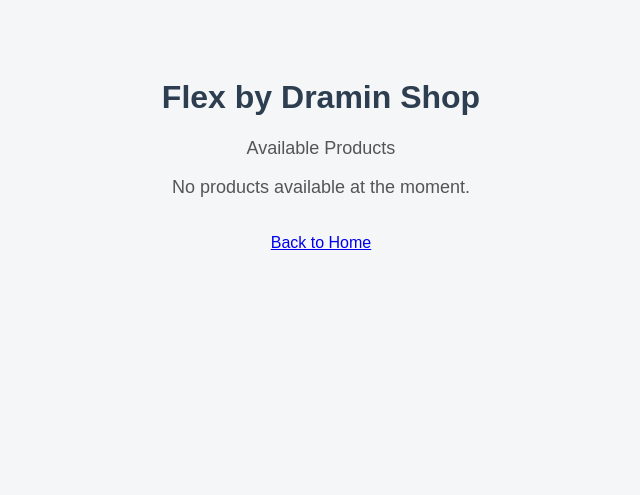
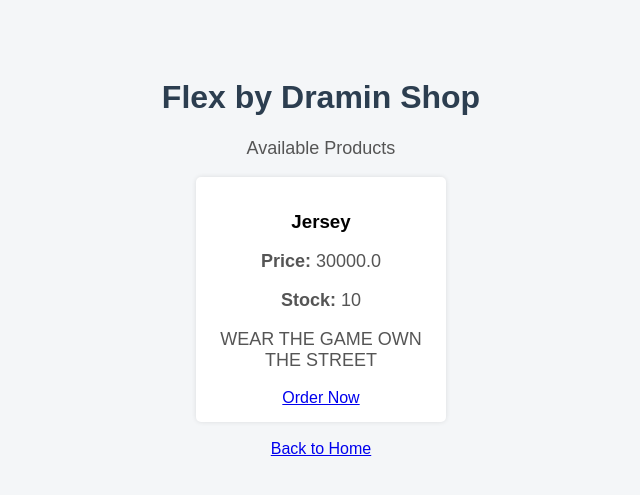
Before and after one commit to Akim-Amini/flex-by-dramin, a Flask app: page /shop in a window 1280 px wide. Shown: the top 495 px of the page, without its empty margins (319-959 px from the left). Run offline with Flask 3, Linux system fonts and the light colour scheme; data comes from the database, SQL or seed files in the repository; both versions use the stored data as it was after the commit.

Commit message:
Migrate product and order logic from in-memory storage to SQLite database

```diff
--- a/app.py
+++ b/app.py
@@ -1,5 +1,23 @@
 from flask import Flask, render_template, request, redirect, url_for
+import sqlite3
 app = Flask(__name__)
+
+def init_db():
+    conn = sqlite3.connect("flex.db")
+    cursor = conn.cursor()
+
+    cursor.execute("""
+        CREATE TABLE IF NOT EXISTS products (
+            id INTEGER PRIMARY KEY AUTOINCREMENT,
+            name TEXT NOT NULL,
+            price REAL NOT NULL,
+            stock INTEGER NOT NULL,
+            description TEXT
+        )
+    """)
+
+    conn.commit()
+    conn.close()
 
 products = []
 
@@ -21,14 +39,16 @@ def add_product():
         stock = request.form["stock"]
         description = request.form["description"]
 
-        product = {
-            "name": name,
-            "price": price,
-            "stock": stock,
-            "description": description
-        }
+        conn = sqlite3.connect("flex.db")
+        cursor = conn.cursor()
 
-        products.append(product)
+        cursor.execute("""
+            INSERT INTO products (name, price, stock, description)
+            VALUES (?, ?, ?, ?)
+        """, (name, price, stock, description))
+
+        conn.commit()
+        conn.close()
 
         return redirect(url_for("view_products"))
 
@@ -36,32 +56,60 @@ def add_product():
 
 @app.route("/admin/products")
 def view_products():
+    conn = sqlite3.connect("flex.db")
+    conn.row_factory = sqlite3.Row
+    cursor = conn.cursor()
+
+    cursor.execute("SELECT * FROM products")
+    products = cursor.fetchall()
+
+    conn.close()
+
     return render_template("admin/products.html", products=products)
+
 
 @app.route("/shop")
 def shop():
+    conn = sqlite3.connect("flex.db")
+    conn.row_factory = sqlite3.Row
+    cursor = conn.cursor()
+
+    cursor.execute("SELECT * FROM products")
+    products = cursor.fetchall()
+
+    conn.close()
+
     return render_template("shop.html", products=products)
 
-@app.route("/order/<int:product_index>")
-def order_product(product_index):
-    if product_index < len(products):
-        product = products[product_index]
 
-        if int(product["stock"]) > 0:
-            product["stock"] = str(int(product["stock"]) - 1)
+@app.route("/order/<int:product_id>")
+def order_product(product_id):
+    conn = sqlite3.connect("flex.db")
+    conn.row_factory = sqlite3.Row
+    cursor = conn.cursor()
 
-            order = {
-                "product_name": product["name"],
-                "price": product["price"]
-            }
+    cursor.execute("SELECT * FROM products WHERE id = ?", (product_id,))
+    product = cursor.fetchone()
 
-            orders.append(order)
+    if product and product["stock"] > 0:
+        new_stock = product["stock"] - 1
 
-            return render_template("order_success.html", order=order)
+        cursor.execute("UPDATE products SET stock = ? WHERE id = ?", (new_stock, product_id))
+        conn.commit()
+        conn.close()
 
+        order = {
+            "product_name": product["name"],
+            "price": product["price"]
+        }
+
+        return render_template("order_success.html", order=order)
+
+    conn.close()
     return "Product not available"
 
 
 
 if __name__ =="__main__":
+    init_db()
     app.run(debug=True)
--- a/templates/shop.html
+++ b/templates/shop.html
@@ -20,7 +20,7 @@
                     <p><strong>Stock:</strong> {{ product.stock }}</p>
                     <p>{{ product.description }}</p>
 
-                    <a href="/order/{{ loop.index0 }}">Order Now</a>
+                    <a href="/order/{{ product.id }}">Order Now</a>
                 </div>
             {% endfor %}
         </div>
```
Also changed, not shown: flex.db (added).
